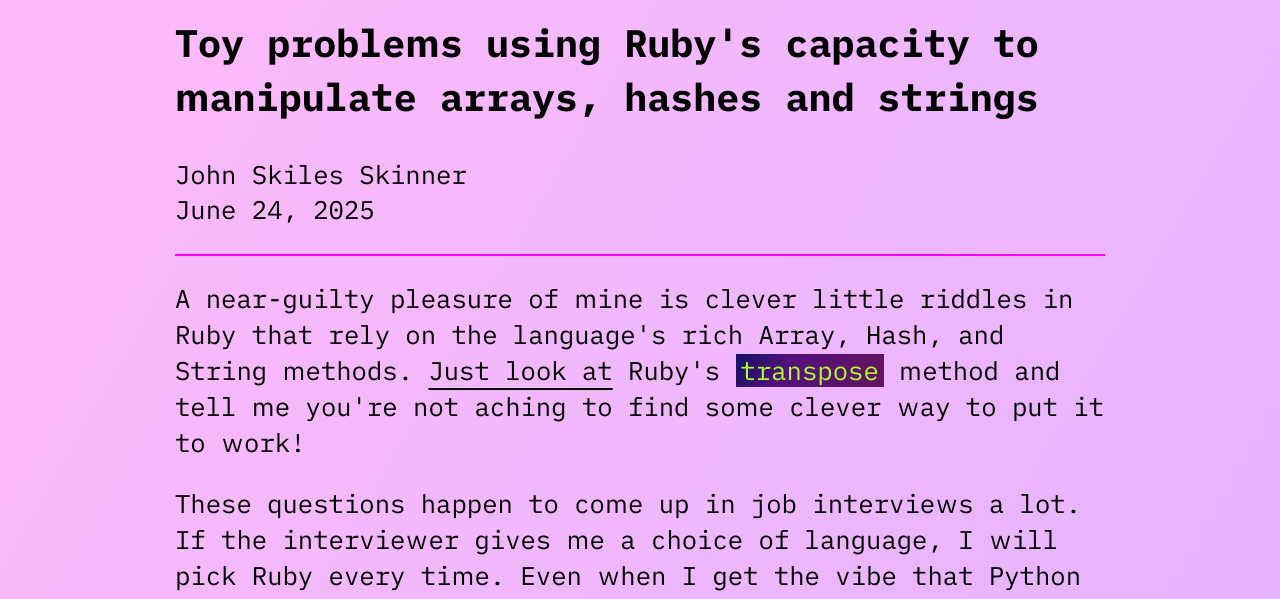
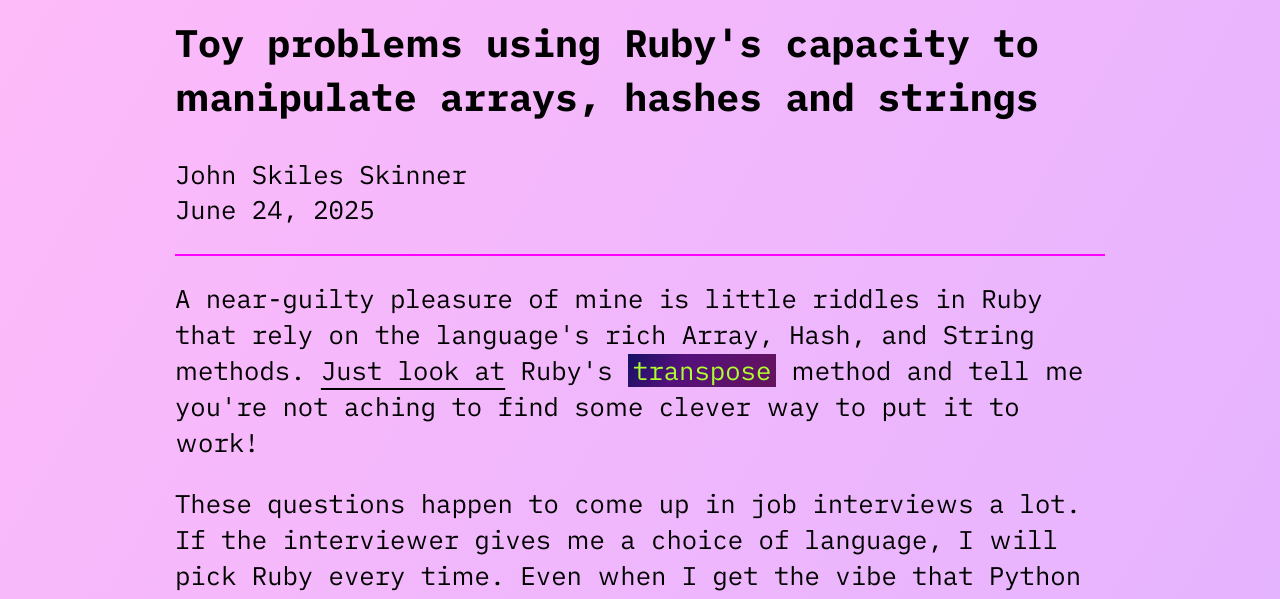
Before and after one commit to jskinne3/portfolio, an Eleventy site: page blog/ruby_tricks.md in a window 1280 px wide. Shown: the part 194-793 px from the top of the page. Built offline with nearby package versions, Linux system fonts and the light colour scheme; Eleventy itself is replaced by a stand-in of ours; files that its build step writes are made by us from their sources.

Commit message:
Redundant word

```diff
--- a/blog/ruby_tricks.md
+++ b/blog/ruby_tricks.md
@@ -14,7 +14,7 @@ John Skiles Skinner \
 
 ---
 
-A near-guilty pleasure of mine is clever little riddles in Ruby that rely on the language's rich Array, Hash, and String methods. [Just look at](https://apidock.com/ruby/v2_5_5/Array/transpose) Ruby's `transpose` method and tell me you're not aching to find some clever way to put it to work!
+A near-guilty pleasure of mine is little riddles in Ruby that rely on the language's rich Array, Hash, and String methods. [Just look at](https://apidock.com/ruby/v2_5_5/Array/transpose) Ruby's `transpose` method and tell me you're not aching to find some clever way to put it to work!
 
 These questions happen to come up in job interviews a lot. If the interviewer gives me a choice of language, I will pick Ruby every time. Even when I get the vibe that Python would be the more fashionable choice, which is frequently.
 
```
